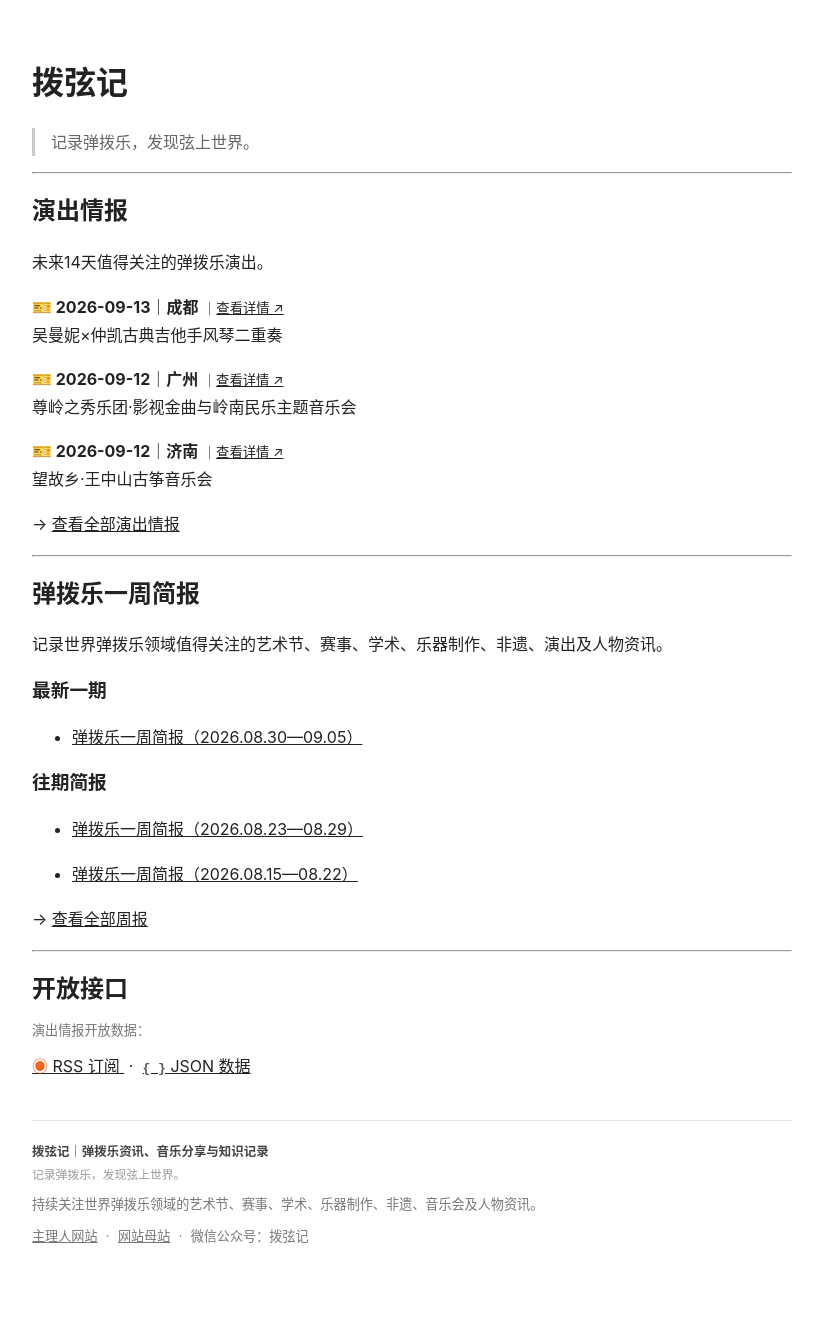
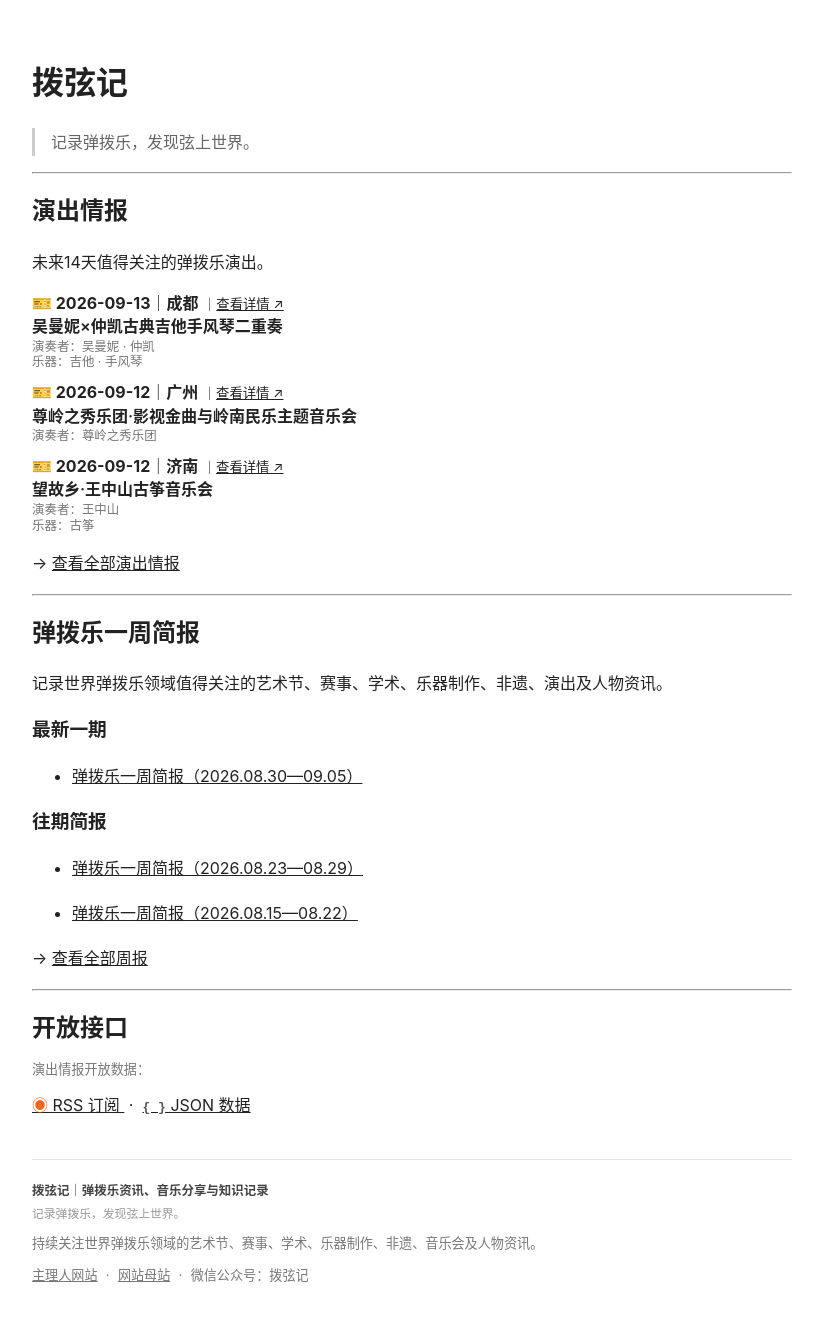
Before and after one commit to KeenKwok/boxianji, a Jekyll site: the page built from index.md, in a window 1280 px wide. Shown: the whole page, without its empty margins (228-1051 px from the left). Built offline with Jekyll 4.4.1, drawn with Linux system fonts in a browser that asks for light colours; before the commit the page ends 1300 px from its top, so only the background shows below that.

Commit message:
更新 index.md

```diff
--- a/index.md
+++ b/index.md
@@ -23,11 +23,48 @@ title: 首页
 
   {% if diff >= 0 and diff <= fourteen_days %}
     {% assign has_recent = true %}
-<div style="margin:0.9em 0;">
-  <strong>🎫 {{ event.date }}｜{{ event.city }}</strong>
-  <small>｜<a href="{{ event.link }}">查看详情 ↗</a></small><br>
-  {{ event.title }}
+
+<div style="margin:0.75em 0;">
+
+  <div style="
+    line-height:1.35;
+    margin-bottom:2px;
+  ">
+    <strong>🎫 {{ event.date }}｜{{ event.city }}</strong>
+    <small>｜<a href="{{ event.link }}">查看详情 ↗</a></small>
+  </div>
+
+  <div style="
+    line-height:1.35;
+    font-weight:600;
+  ">
+    {{ event.title }}
+  </div>
+
+  {% if event.performers and event.performers.size > 0 %}
+  <div style="
+    margin-top:1px;
+    font-size:0.78em;
+    line-height:1.25;
+    color:#777;
+  ">
+    演奏者：{{ event.performers | join: " · " }}
+  </div>
+  {% endif %}
+
+  {% if event.instruments and event.instruments.size > 0 %}
+  <div style="
+    margin-top:0;
+    font-size:0.78em;
+    line-height:1.25;
+    color:#777;
+  ">
+    乐器：{{ event.instruments | join: " · " }}
+  </div>
+  {% endif %}
+
 </div>
+
   {% endif %}
 {% endfor %}
 
```
